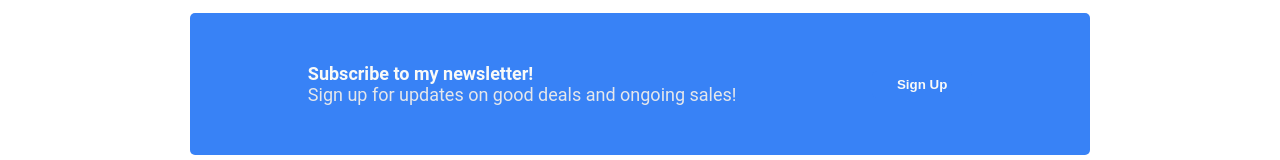
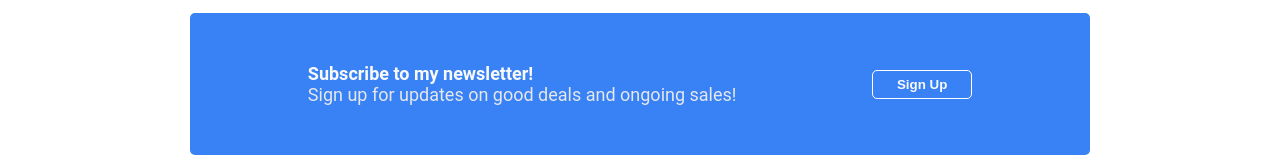
Before and after one commit to ftrbnd/odin-landing-page, a plain HTML site: page index.html in a window 1280 px wide. Shown: the part 1604-1764 px from the top of the page. Drawn offline with Linux system fonts and the light colour scheme.

Commit message:
Add white outline to buttons

```diff
--- a/style.css
+++ b/style.css
@@ -65,10 +65,11 @@ button {
     background-color: #3882F6;
     color: #F9FAF8;
     width: 100px;
-    border: 4px solid #3882F6;
+    border: 1px solid white;
     border-radius: 5px;
     padding: 6px;
     font-weight: bold;
+
 }
 
 .image-row {
@@ -150,10 +151,6 @@ ul.row-images {
     color: #E5E7EB;
 }
 
-button.sign-up {
-    border: 10px white;
-}
-
 .footer {
     display: flex;
     justify-content: center;
```
